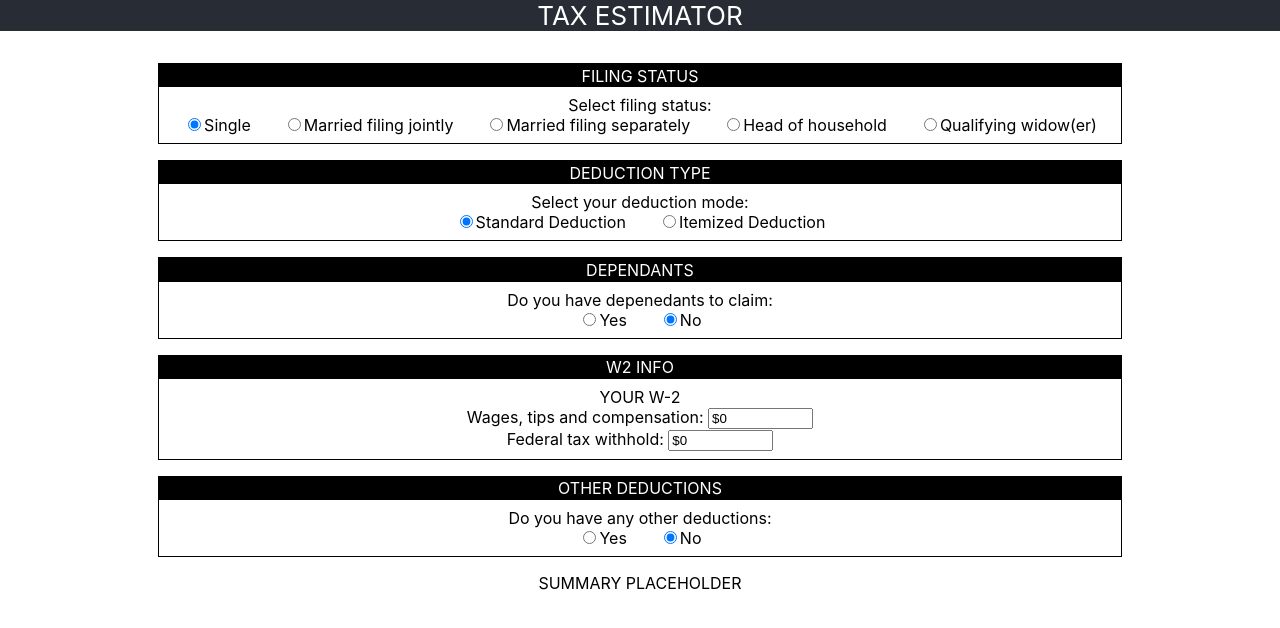
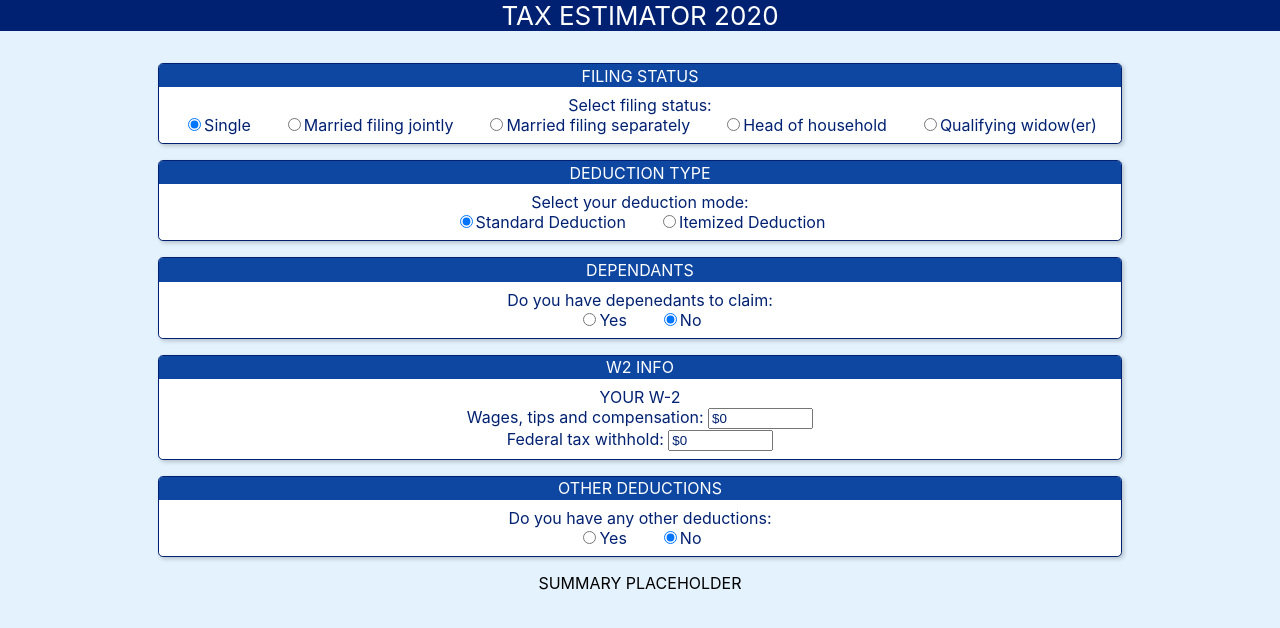
Before and after one commit to TeslaSoftware/tax-estimator, a React (Create React App) app: page / in a window 1280 px wide. Shown: the top 628 px of the page. Built offline with nearby package versions, Linux system fonts and the light colour scheme.

Commit message:
changed UI based on material design principles

```diff
--- a/src/App.js
+++ b/src/App.js
@@ -266,7 +266,7 @@ class App extends React.Component {
     return (
       <div className="App">
         <header className="App-header">
-          TAX ESTIMATOR
+          TAX ESTIMATOR 2020
         </header>
         <main>
           <div id="main-container">
--- a/src/App.scss
+++ b/src/App.scss
@@ -1,3 +1,28 @@
+/*
+https://material.io/resources/color/#!/?view.left=0&view.right=0&secondary.color=9CCC65&primary.color=0D47A1
+*/
+
+$primary-color: #0d47a1;
+$primary-light-color: #5472d3;
+$primary-dark-color: #002171;
+$on-primary-color: #FFFFFF;
+$on-primary-light-color: #000000;
+$on-primary-dark-color: #f1f8e9;
+
+$secondary-color: #9ccc65;
+$secondary-light-color: #cfff95;
+$secondary-dark-color: #6b9b37;
+$on-secondary-color: #000000;
+$on-secondary-light-color: #000000;
+$on-secondary-dark-color: #000000;
+
+$error-color:#B00020;
+$on-error-color: #FFFFFF;
+
+body{
+  background-color: #e3f2fd;
+}
+
 .App {
   text-align: center;
 }
@@ -14,18 +39,12 @@
 }
 
 .App-header {
-  background-color: #282c34;
-
-
+  background-color: $primary-dark-color;
   flex-direction: column;
   align-items: center;
   justify-content: center;
   font-size: calc(10px + 2vmin);
-  color: white;
-}
-
-.App-link {
-  color: #61dafb;
+  color: $on-primary-color;
 }
 
 main{
@@ -39,17 +58,26 @@ main{
 
 .data-entry-section{
   margin: 1rem;
-  border: 1px solid black;
+  border: 0.05rem solid $primary-dark-color;
+  overflow: hidden;
+  border-radius: 0.3rem;
+  box-shadow: 2px 2px 4px 0px rgba(0, 0, 0, 0.2);
+  background-color: $on-primary-color;
 }
 
+
 .data-entry-section-header{
-  background-color: black;
-  color: white;
+  background-color: $primary-color;
+  color: $on-primary-color;
   padding: 0.1rem;
 }
 
 .data-entry-section-content{
   margin: 0.5rem;
+  color: $primary-dark-color;
+  input{
+    color: $primary-dark-color;
+  }
 }
 
 .radio-group-item{
```
